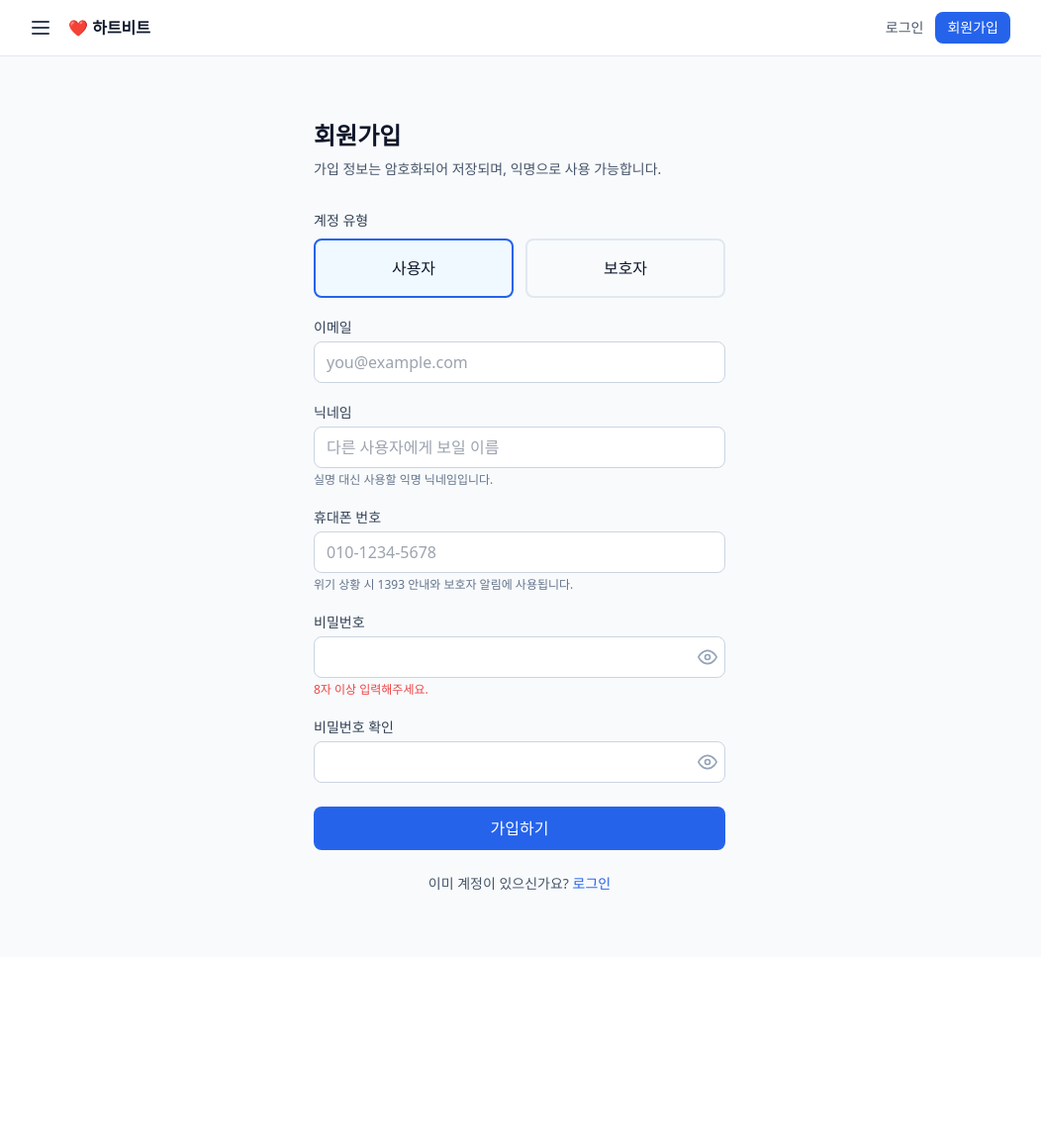
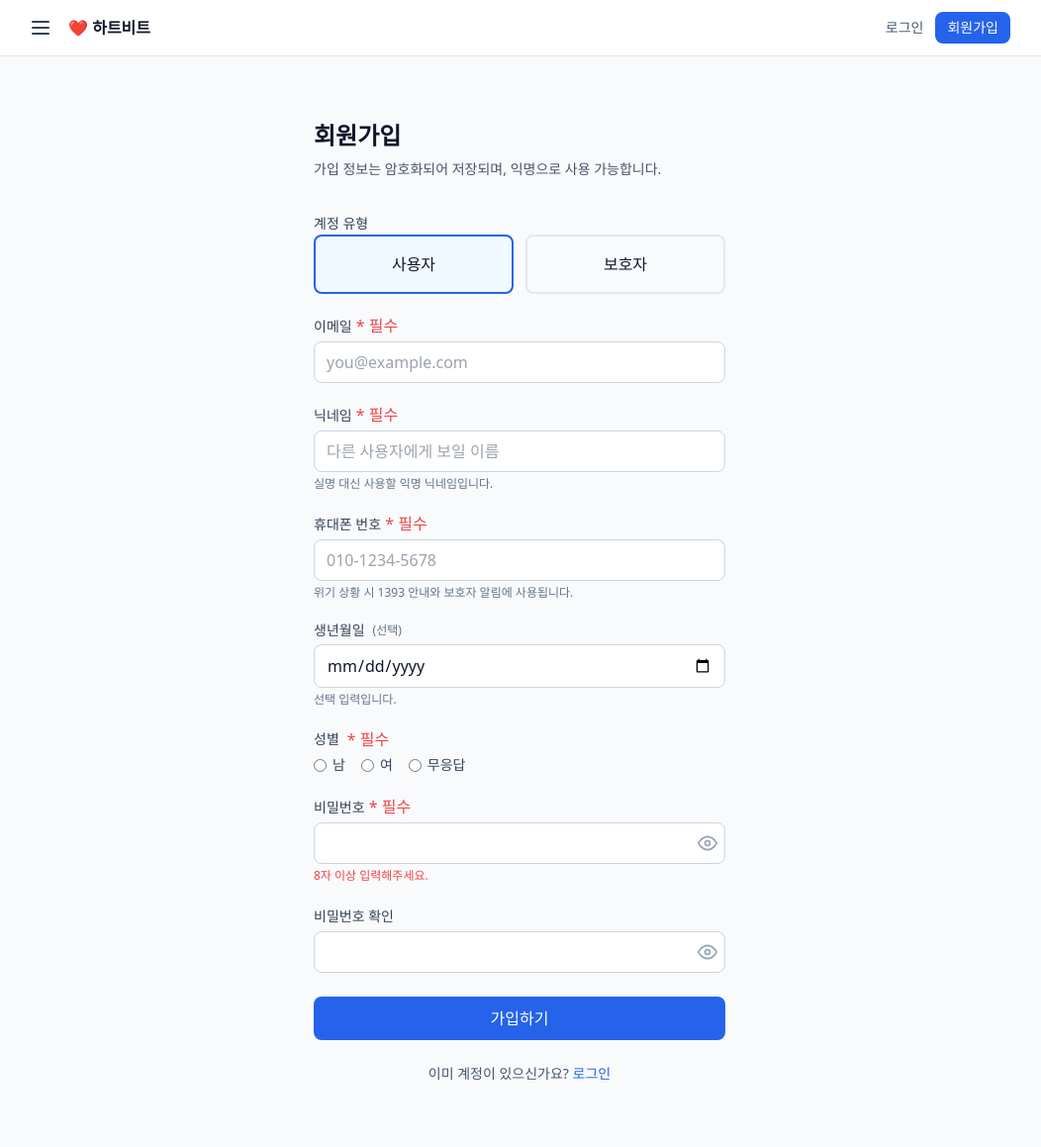
Before and after one commit to 020215iris-sys/Heartbeats, a Flask app: page /auth/signup in a window 1280 px wide. Shown: the whole page at 99% size, without its empty margins (115-1167 px from the left). Before the commit the page ends 900 px from the top, so only its background shows below. Run offline with Flask 3, Linux system fonts and the light colour scheme; some libraries are stand-ins or nearby versions.

Commit message:
회원가입 폼에 생년월일 및 성별 필드 추가

```diff
--- a/frontend/app/forms/auth.py
+++ b/frontend/app/forms/auth.py
@@ -1,5 +1,6 @@
+from datetime import date
 from flask_wtf import FlaskForm
-from wtforms import StringField, PasswordField, BooleanField, RadioField
+from wtforms import StringField, PasswordField, BooleanField, RadioField, DateField
 from wtforms.validators import (
     DataRequired,
     Email,
@@ -8,6 +9,7 @@ from wtforms.validators import (
     AnyOf,
     Optional,
     Regexp,
+    ValidationError
 )
 
 # 역할 선택지 (사용자, 보호자)
@@ -16,6 +18,9 @@ ROLE_CHOICES = [
     ("guardian", "보호자"),
 ]
 
+def validate_birth_date(form, field):
+    if field.data and field.data > date.today():
+        raise ValidationError("미래 날짜는 입력할 수 없습니다.")
 
 # ====== 로그인부분 ======
 class LoginForm(FlaskForm):
@@ -72,6 +77,27 @@ class SignupForm(FlaskForm):
             Length(min=2, max=20, message="닉네임은 2~20자로 입력해주세요"),
         ],
     )
+    # ====== 생년월일 (USERS.birth_date) ======
+    birth_date = DateField(
+        "생년월일",
+        format="%Y-%m-%d",
+        validators=[Optional(), validate_birth_date],
+        description="선택 입력입니다.",
+        render_kw={
+            "autocomplete": "bday",
+            "min": "1900-01-01",
+            "max": date.today().isoformat(),
+        },
+    )
+    # ====== 성별 (USERS.gender) ======
+    gender = RadioField(
+        "성별",
+        choices=[("male", "남"), ("female", "여"), ("unspecified", "무응답")],
+        validators=[
+            DataRequired(message="성별을 선택해주세요"),
+            AnyOf(["male", "female", "unspecified"], message="잘못된 성별이에요"),
+        ],
+    )
     # ====== 휴대폰 번호 (USERS.phone_number) ======
     phone_number = StringField(
         "휴대폰 번호",
--- a/frontend/app/routes/auth.py
+++ b/frontend/app/routes/auth.py
@@ -49,6 +49,8 @@ def signup():
                 role=form.role.data,
                 nickname=form.nickname.data,
                 phone_number=form.phone_number.data,
+                gender=form.gender.data,
+                birth_date=form.birth_date.data.isoformat() if form.birth_date.data else None,
             )
         except SignupError as e:
             # 어떤 필드 문제인지에 따라 해당 필드 바로 아래 에러 표시.
@@ -57,6 +59,8 @@ def signup():
                 form.email.errors.append("이미 사용 중인 이메일이에요")
             elif e.code == "phone_taken":
                 form.phone_number.errors.append("이미 사용 중인 휴대폰 번호예요")
+            elif e.code == "invalid_birth_date":
+                form.birth_date.errors.append("생년월일 형식이 올바르지 않아요")
             else:
                 flash("서버 연결에 실패했어요. 잠시 후 다시 시도해주세요.", "error")
             # 폼 재렌더링으로 fallthrough
--- a/frontend/app/services/api_client.py
+++ b/frontend/app/services/api_client.py
@@ -51,6 +51,8 @@ def signup(
     role: str,
     nickname: str,
     phone_number: str,
+    gender: str | None = None,
+    birth_date: str | None = None,
 ) -> dict:
     """
     가입 성공 시 payload 반환.
@@ -68,6 +70,8 @@ def signup(
                 "role": role,
                 "nickname": nickname,
                 "phone_number": phone_number,
+                "gender": gender,
+                "birth_date": birth_date,
             },
             timeout=5,
         )
--- a/frontend/app/templates/auth/signup.html
+++ b/frontend/app/templates/auth/signup.html
@@ -28,7 +28,7 @@
     login.html과 동일한 패턴. 카드 클릭으로 안의 라디오 버튼 토글.
     회원가입 시 고른 역할이 그대로 계정에 저장되어, 이후 로그인 시에도 같은 역할 #}
     <div>
-      <label class="block text-sm font-medium text-slate-700 mb-2">
+      <label class="text-sm font-medium text-slate-700 mb-2">
         계정 유형
       </label>
       <div class="grid grid-cols-2 gap-3">
@@ -48,7 +48,9 @@
 
     {# ====== 이메일 필드 ====== #}
     <div>
-      {{ form.email.label(class="block text-sm font-medium text-slate-700") }}
+
+      {{ form.email.label(class="text-sm font-medium text-slate-700") }}
+      <span class="text-red-500"> * 필수</span>
       {{ form.email(
       class="mt-1 block w-full rounded-lg border border-slate-300 px-3 py-2
       focus:border-brand-500 focus:outline-none focus:ring-1 focus:ring-brand-500",
@@ -62,7 +64,8 @@
 
     {# ====== 닉네임 필드 (필수) ====== #}
     <div>
-      {{ form.nickname.label(class="block text-sm font-medium text-slate-700") }}
+      {{ form.nickname.label(class="text-sm font-medium text-slate-700") }}
+      <span class="text-red-500"> * 필수</span>
       {{ form.nickname(
       class="mt-1 block w-full rounded-lg border border-slate-300 px-3 py-2
       focus:border-brand-500 focus:outline-none focus:ring-1 focus:ring-brand-500",
@@ -78,7 +81,8 @@
     {# ====== 휴대폰 번호 필드 ======
     위기 상황 시 1393 안내 + (보호자 등록 시) 알림 발송용.#}
     <div>
-      {{ form.phone_number.label(class="block text-sm font-medium text-slate-700") }}
+      {{ form.phone_number.label(class="text-sm font-medium text-slate-700") }}
+      <span class="text-red-500"> * 필수</span>
       {{ form.phone_number(
       class="mt-1 block w-full rounded-lg border border-slate-300 px-3 py-2
       focus:border-brand-500 focus:outline-none focus:ring-1 focus:ring-brand-500",
@@ -93,13 +97,57 @@
       {% endfor %}
     </div>
 
+    {# ====== 생년월일 필드 (선택) ====== #}
+    <div>
+      <div class="flex items-center gap-2">
+        {{ form.birth_date.label(class="text-sm font-medium text-slate-700") }}
+        <span class="text-xs text-slate-500">(선택)</span>
+      </div>
 
+      {{ form.birth_date(
+      class="mt-1 block w-full rounded-lg border border-slate-300 px-3 py-2
+      focus:border-brand-500 focus:outline-none focus:ring-1 focus:ring-brand-500"
+      ) }}
+
+      {% if form.birth_date.description %}
+      <p class="mt-1 text-xs text-slate-500">{{ form.birth_date.description }}</p>
+      {% endif %}
+    </div>
+
+
+    {# ====== 성별 필드 (선택) ====== #}
+    <div>
+      <div class="flex items-center gap-2">
+        {{ form.gender.label(class="text-sm font-medium text-slate-700") }}
+        <span class="text-red-500"> * 필수</span>
+      </div>
+      <div class="mt-1 flex gap-4">
+        {% for subfield in form.gender %}
+        <label class="flex items-center gap-1.5 text-sm text-slate-700">
+          {{ subfield }} {{ subfield.label.text }}
+        </label>
+        {% endfor %}
+      </div>
+      {% for err in form.gender.errors %}
+      <p id="err-gender" class="mt-1 text-sm text-red-600">{{ err }}</p>
+      {% endfor %}
+    </div>
+    <script>
+      // 성별: 라디오 선택 시 에러 숨김
+      document.querySelectorAll('input[name="gender"]').forEach(function (radio) {
+        radio.addEventListener('change', function () {
+          var err = document.getElementById('err-gender');
+          if (err) err.style.display = 'none';
+        });
+      });
+    </script>
     {# ====== 비밀번호 필드 ======
     autocomplete="new-password": 로그인 페이지와 다른 점.
     브라우저에게 "이건 새로 만드는 비번이야"라고 힌트를 줘서
     자동저장 제안을 띄우게 함 #}
     <div>
-      {{ form.password.label(class="block text-sm font-medium text-slate-700") }}
+      {{ form.password.label(class="text-sm font-medium text-slate-700") }}
+      <span class="text-red-500"> * 필수</span>
       {# relative로 감싸서 눈 버튼을 오른쪽 안에 절대 위치로 배치 #}
       <div class="relative mt-1">
         {{ form.password(
@@ -122,13 +170,13 @@
       {# 8자 미만이면 빨간색, 이상이면 숨김. checkLength()가 실시간으로 제어 #}
       <p id="pw-length-msg" class="mt-1 text-xs text-red-500">8자 이상 입력해주세요.</p>
       {% for err in form.password.errors %}
-      <p class="mt-1 text-sm text-red-600">{{ err }}</p>
+      <p id="err-password" class="mt-1 text-sm text-red-600">{{ err }}</p>
       {% endfor %}
     </div>
 
     {# ====== 비밀번호 확인 필드 ====== #}
     <div>
-      {{ form.password_confirm.label(class="block text-sm font-medium text-slate-700") }}
+      {{ form.password_confirm.label(class="text-sm font-medium text-slate-700") }}
       <div class="relative mt-1">
         {{ form.password_confirm(
         id="password_confirm",
@@ -208,6 +256,7 @@
         ['email', 'err-email'],
         ['nickname', 'err-nickname'],
         ['phone_number', 'err-phone'],
+        ['password', 'err-password'],
       ].forEach(([fieldId, errId]) => {
         const field = document.getElementById(fieldId);
         const err = document.getElementById(errId);
```
